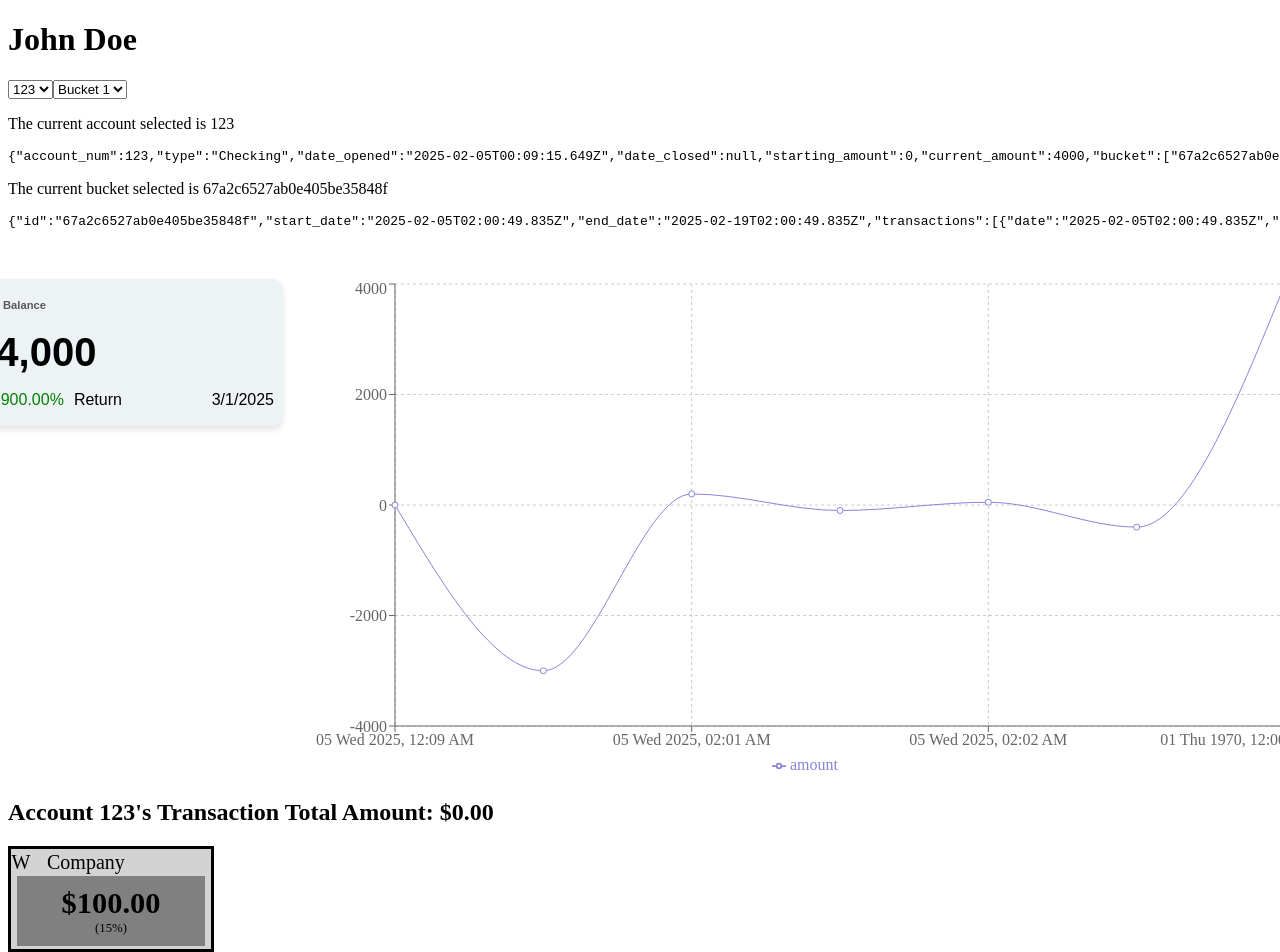
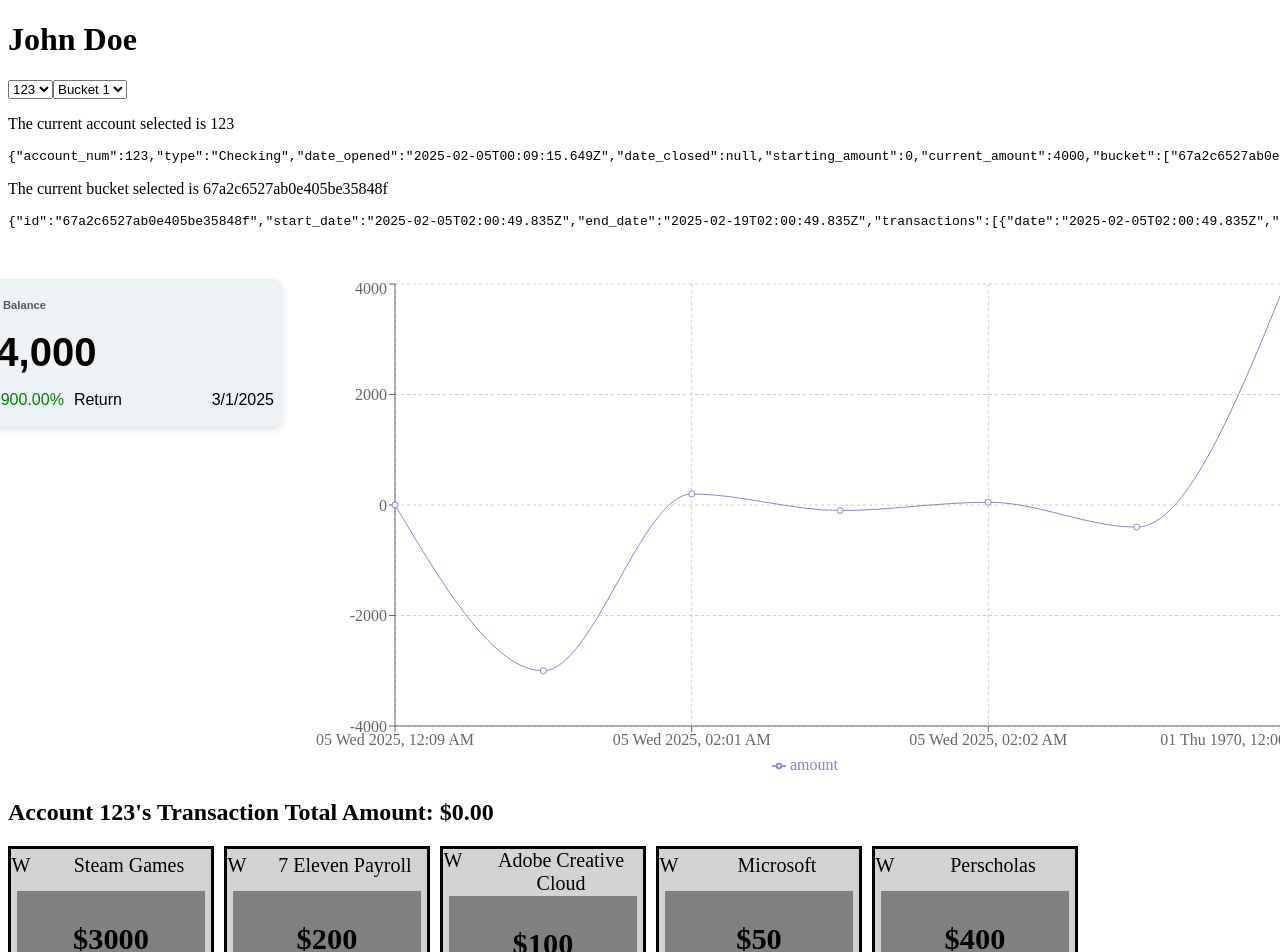
Before and after one commit to sstokesgmu/Budget-Me-App, a React (Vite) app: page / in a window 1280 px wide. Shown: the top 952 px of the page. Built offline with nearby package versions, Linux system fonts and the light colour scheme.

Commit message:
used context api to send transaction data to the carousel card component

```diff
--- a/src/components/CarouselCard.module.css
+++ b/src/components/CarouselCard.module.css
@@ -3,7 +3,7 @@
 .container {
     display: flex;
     flex-direction: column;
-    height: 100px;
+    height: 10em;
     width: 200px;
     border: solid;
     justify-content: space-evenly;
@@ -29,10 +29,11 @@
 }
 
 .title > p {
-    flex: 0 0 5%;
+    flex: 0 1 90%;
     text-align: center;
     font-size:20px;
     margin: 0;
+    overflow:hidden;
 }
 
 .body {
--- a/src/components/Carousel_Card.jsx
+++ b/src/components/Carousel_Card.jsx
@@ -1,16 +1,35 @@
+import {useContext} from 'react';
+import { TransactionContext } from '../pages/Dashboard';
+
 import classes from './CarouselCard.module.css'
 export default function CarouselCard()
 {
+    const bucket = useContext(TransactionContext);
+
+
+
+
+
+
+
     return (
-            <div className={classes.container}>
+
+            <>
+                {bucket && bucket.transactions.map((element, index)=>
+                <div key={index} className={classes.container}>
                     <div className={classes.title}>
                         <span>W</span>
-                    <p>Company</p>
+                        <p>{element.comp_name}</p>
                     </div>
                     <div className={classes.body}>
-                    <p>$100.00</p>
+                        <p>${element.amount}</p>
                         <p>(15%)</p>
                     </div>
                 </div>
+
+                )}
+                {!bucket && <h1>There are no transactions yet</h1>}
+            </>
+
     );
 }
--- a/src/pages/Dashboard.jsx
+++ b/src/pages/Dashboard.jsx
@@ -1,5 +1,5 @@
 // Libraries
-import {useEffect,useState, StrictMode}from 'react'
+import {useEffect,useState, createContext,StrictMode}from 'react'
 
 //Styles
 
@@ -13,6 +13,8 @@ import Carousel from '../components/Carousel';
 
 const {name, accounts} = USER_SEED[0];
 const user = {name, accounts}
+
+export const TransactionContext = createContext(null);
 
 function searchForAccount(number){
     const {account_num,type,date_opened,date_closed,starting_amount,current_amount,bucket} = ACCOUNTS_SEED.find(account =>  account.account_num == number)
@@ -34,9 +36,7 @@ export default function Dashboard(){
     //!Warning might cause side effects: is the account varaible during this state render
 
     //conditional check inside the initializer
-    //account.bucket && account.bucket.length > 0 ? searchForTransaction(account.bucket[0]) : null
     const [bucket, setBucket] = useState(account.bucket && account.bucket.length > 0 ? searchForTransaction(account.bucket[0]) : null);
-
     function handleAccountChange(event){
         console.log(event.target.value);
         const newAccount = searchForAccount(event.target.value);
@@ -80,7 +80,9 @@ export default function Dashboard(){
             </section>
             <section>
                 <h1>Account 123's Transaction Total Amount: $0.00</h1>
-                <Carousel/>
+                <TransactionContext.Provider value={bucket}>
+                    <Carousel/>
+                </TransactionContext.Provider>
             </section>
         </span>
         </StrictMode>
```
Lines whose indentation alone changed are shown as unchanged.
